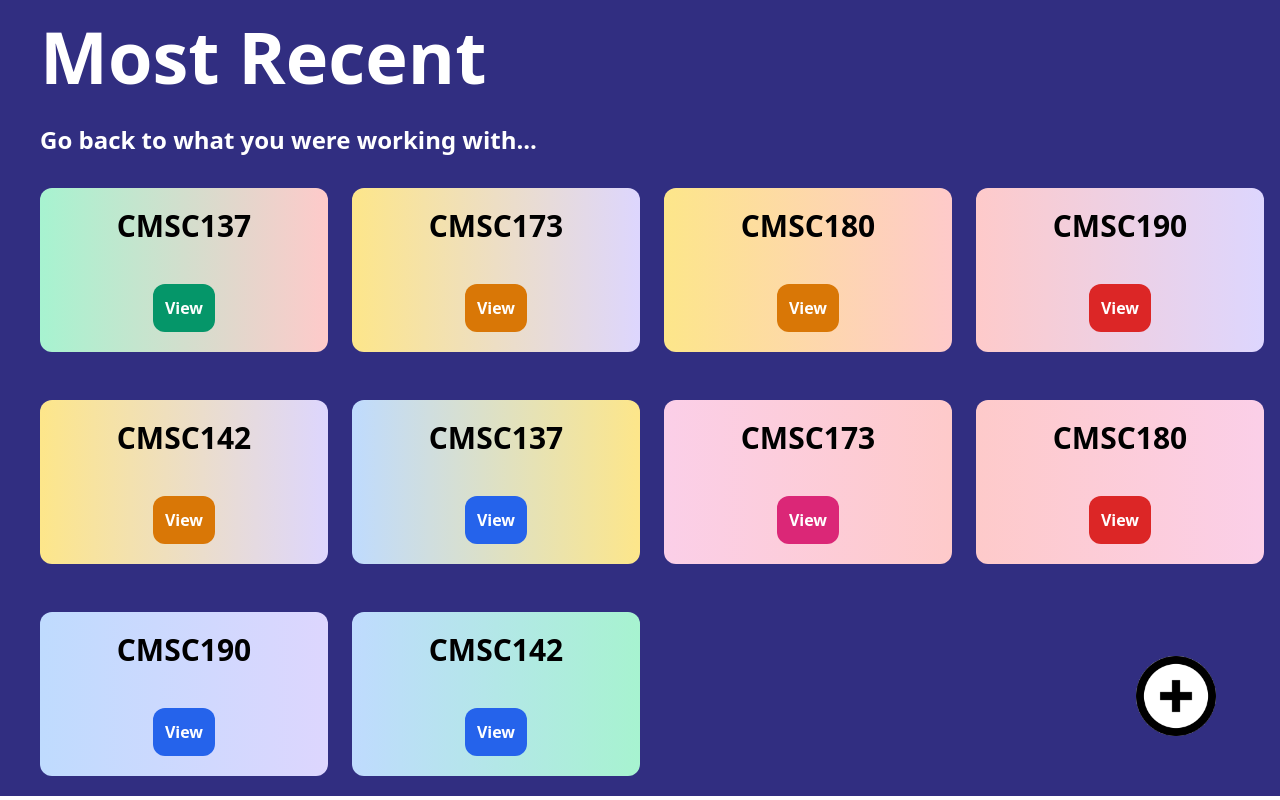
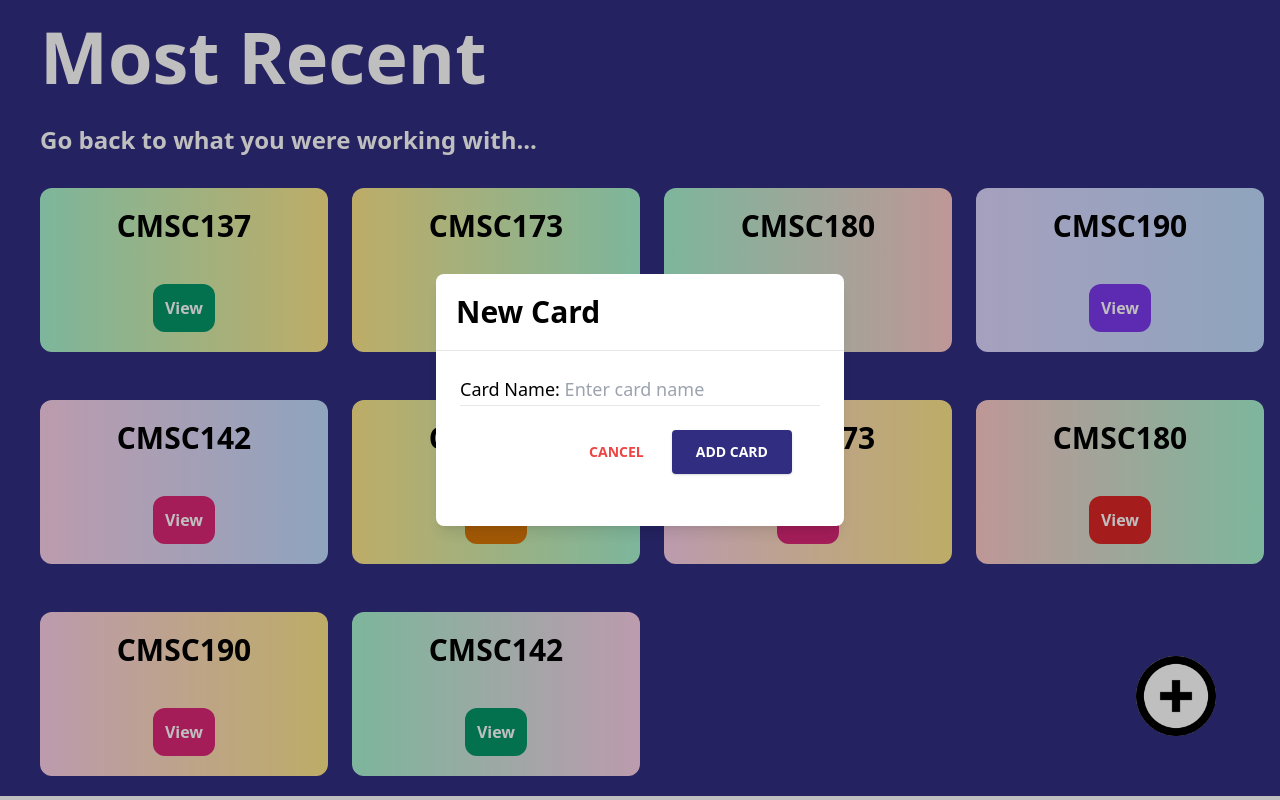
Before and after one commit to jemacalalad/cmsc173project, a React (Create React App) app: page / in a window 1280 px wide. Both pictures are taken after a click on the button 1176 px from the left and 696 px from the top of the page. Built offline with nearby package versions, Linux system fonts and the light colour scheme.

Commit message:
added a popup form for adding a new card and created handleSubmit to create the new card upon submission

```diff
--- a/src/App.js
+++ b/src/App.js
@@ -11,6 +11,33 @@
   const handleClick = (pageValue) => {
     setPage(pageValue);
   };
+
+  //for popUp when adding subject card
+  const [isOpen, setOpen] = useState(false);
+
+  // will set the isOpen to True
+  const newCard = () => {
+    setOpen(!isOpen);
+  }
+
+  //handle the submission of a new card name
+  const handleSubmit = (event) =>{
+    event.preventDefault();
+    let name = event.target.elements.name?.value;
+    //if no name was entered alert the user to enter a name before submitting
+    if(name === ""){
+      alert("Enter a Card Name");
+    }else{
+      //if name was submitted, create and object and add it to the useState for cards
+      let tempCard = {};
+      tempCard.subject = name;
+      tempCard.tasks= [];
+      setCards(cards => [...cards, tempCard]);
+      //close the popup form
+      setOpen(!isOpen);
+    }
+
+  }
 
   const [cards, setCards] = useState([
     {subject: "CMSC137", tasks: []},
@@ -40,7 +67,7 @@
         ))}
       </div>
       <div className="fixed bottom-16 right-16 rounded-full bg-white w-20 h-20">
-        <button className="w-20 h-20 text-5xl" onClick={() => {console.log("ADD")}}>
+        <button className="w-20 h-20 text-5xl" onClick={() => {newCard()}}>
           <img className="w-full h-full" src={plus} alt="add"/>
         </button>
       </div>
@@ -48,7 +75,46 @@
       {/* <div className="text-white text-xl">
         <span>{page}</span>
       </div> */}
+      {/*
+        If the isOpen is true, open the form for adding a new card
+       */}
+      {isOpen ? (
+        <>
+          <div
+            className="justify-center items-center flex overflow-x-hidden overflow-y-auto fixed inset-0 z-50 outline-none focus:outline-none"
+          >
+            <div className="relative w-auto my-6 mx-auto max-w-3xl">
+              <div className="border-0 rounded-lg shadow-lg relative flex flex-col w-full bg-white outline-none focus:outline-none">
+                <div className="flex items-start justify-between p-5 border-b border-solid border-blueGray-200 rounded-t">
+                  <h3 className="text-3xl font-semibold"> New Card </h3>
+                </div>
+                <div className="relative p-6 flex-auto">
+                <form onSubmit = {handleSubmit}>
+                    <label className="font-sans my-4 text-blueGray-500 text-lg leading-relaxed">
+                      Card Name:
+                      <input type="text" id = "name" name= "name" placeholder =" Enter card name"/>
+                    </label>
+                    <div className="flex items-center justify-end p-6 border-t border-solid border-blueGray-200 rounded-b">
+
+                      <button
+                        className="font-sans text-red-500 background-transparent font-bold uppercase px-6 py-2 text-sm outline-none focus:outline-none mr-1 mb-1 ease-linear transition-all duration-150"
+                        type="button"
+                        onClick={() => setOpen(false)} > Cancel </button>
+
+                      <input className="font-sans bg-indigo-900 text-white active:bg-emerald-600 font-bold uppercase text-sm px-6 py-3 rounded shadow hover:shadow-lg outline-none focus:outline-none mr-1 mb-1 ease-linear transition-all duration-150"
+                      type="submit" value= "Add Card" />
+                    </div>
+                  </form>
+                </div>
+              </div>
+            </div>
+          </div>
+          <div className="opacity-25 fixed inset-0 z-40 bg-black"></div>
+        </>
+      ) : null}
     </div>
+
+
   );
 }
 
```
Also changed, not shown: 1 other file (tests, documents, lock files or other folders).
